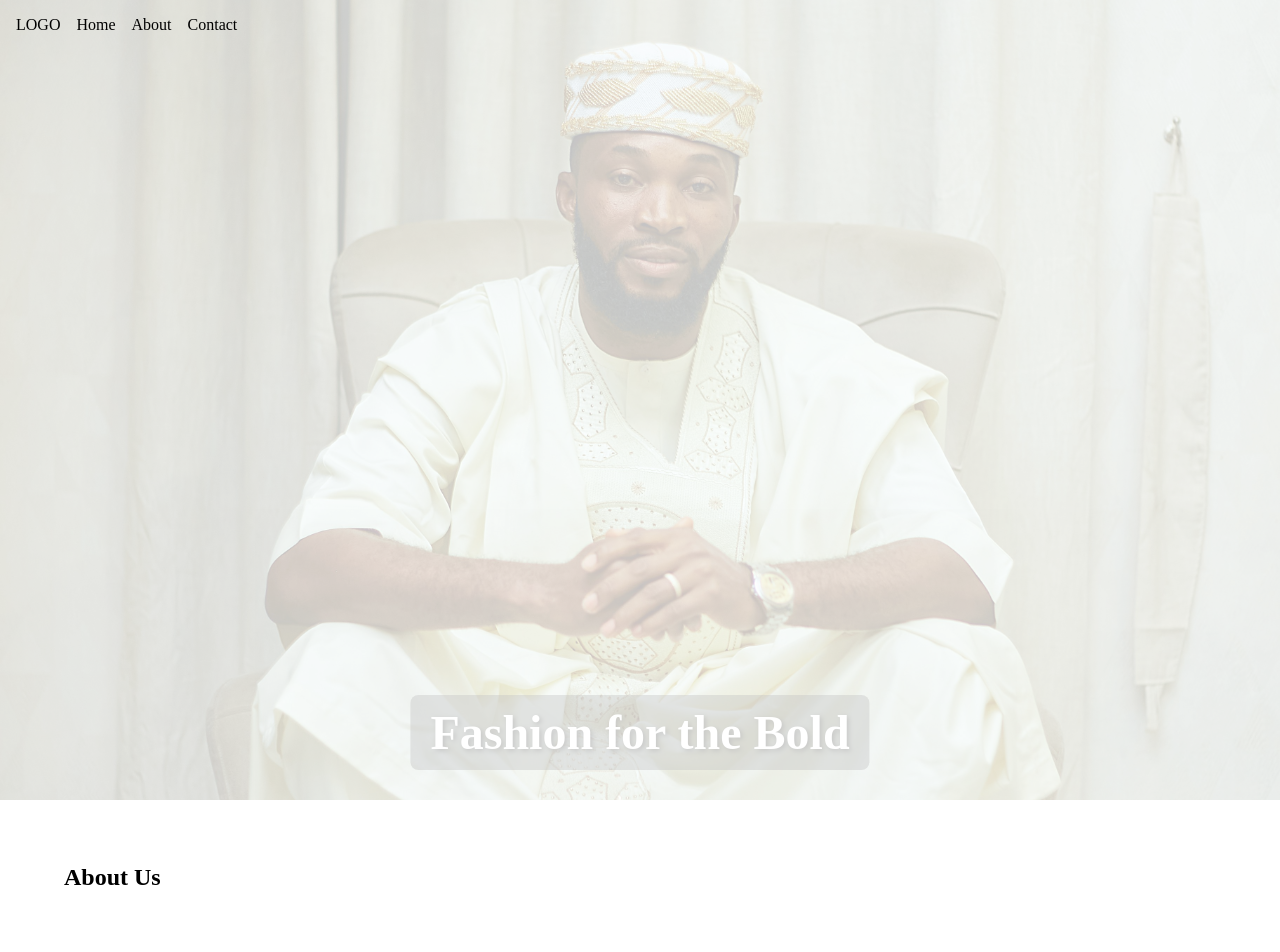
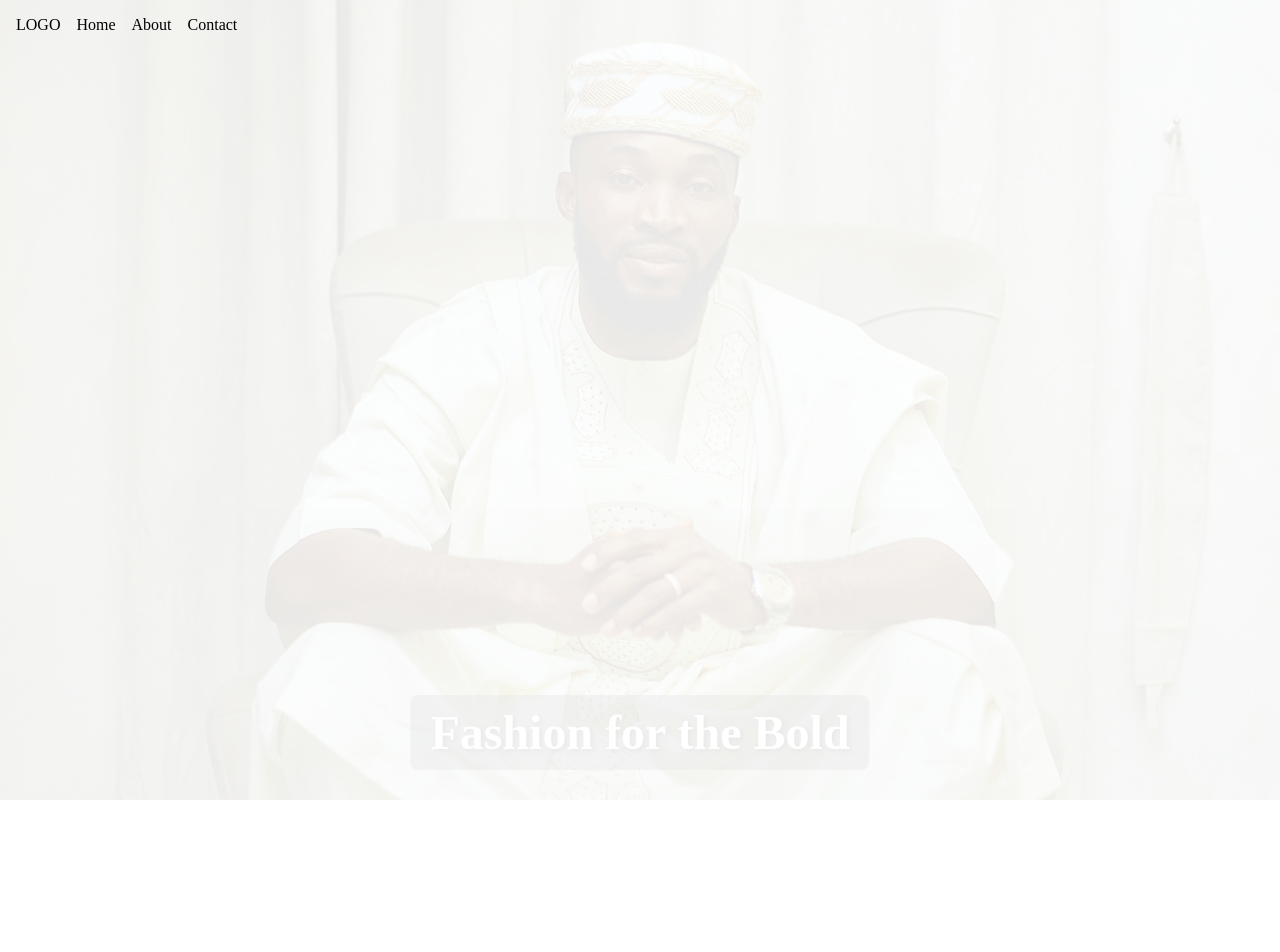
Before and after one commit to mrauthentik/Encanto, a React (Vite) app in the folder alaran/: page / in a window 1280 px wide. Shown: the top 952 px of the page. Built offline with nearby package versions, Linux system fonts and the light colour scheme; a web font is replaced by a local one.

Commit message:
feat: update section styles with new font family and improved heading alignment

```diff
--- a/alaran/src/App.css
+++ b/alaran/src/App.css
@@ -12,6 +12,7 @@
   margin: 0;
   padding: 0;
   box-sizing: border-box;
+
 }
 
 
@@ -23,6 +24,7 @@ nav{
   align-items: center;
   align-self: center;
   text-align: center;
+  font-family: var(--medium-text);
 }
 ul{
   display: flex;
@@ -74,8 +76,10 @@ section{
   background-color: white;
   padding: 4rem;
 }
-section h1{
- font-size: 30px;
+section h2{
+  margin-top: 10rem;
+ text-align: center;
+  font-size: 70px;
   color: var(--color-primary);
-  font-family: 'Dancing Script', serif
+  font-family: var(--fancy);
 }
```
